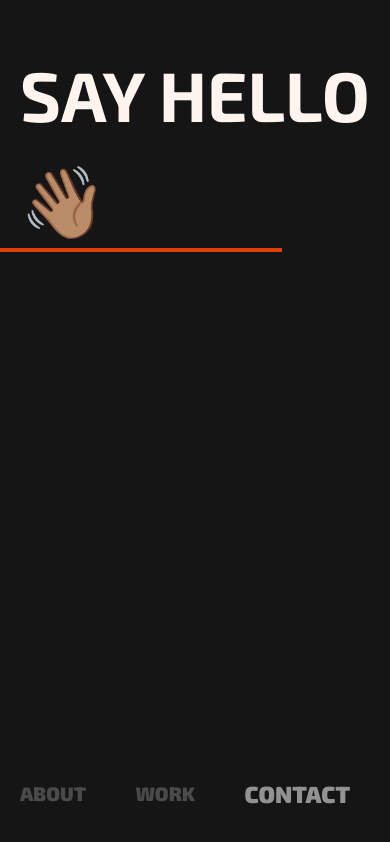
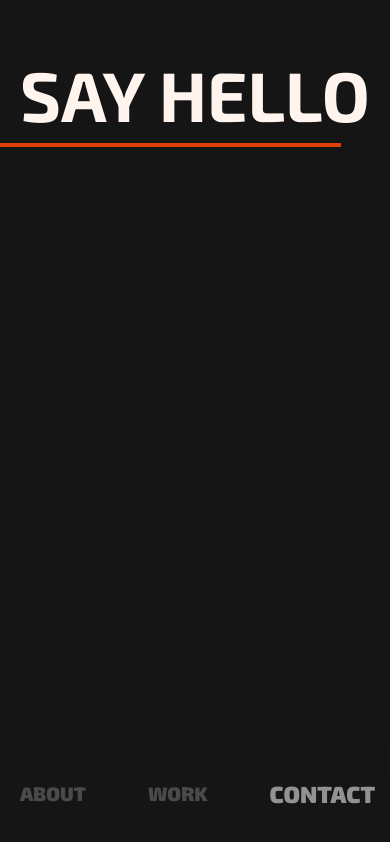
Before and after one commit to willbuilt1/portfolio-v2, a Next.js app: page /contact in a window 390 px wide. Built offline with nearby package versions, Linux system fonts and the light colour scheme.

Commit message:
Responsiveness updates

```diff
--- a/pages/contact.js
+++ b/pages/contact.js
@@ -5,7 +5,7 @@ import Layout from '../components/layout';
 export default function Work() {
   return (
     <Layout>
-      <h1 className="title">Say Hello 👋🏽</h1>
+      <h1 className="title">Say Hello</h1>
     </Layout>
   );
 }
--- a/styles/components/Card.module.scss
+++ b/styles/components/Card.module.scss
@@ -43,9 +43,10 @@
 
   &__cats {
     display: flex;
-    padding: vars.$sm 0;
+    margin-bottom: vars.$sm;
 
     & > div {
+      margin-top: vars.$sm;
       margin-right: vars.$sm;
     }
   }
--- a/styles/components/Slug.module.scss
+++ b/styles/components/Slug.module.scss
@@ -2,9 +2,11 @@
 
 .cats {
   display: flex;
-  padding: vars.$md 0;
+  flex-wrap: wrap;
+  margin-bottom: vars.$md;
 
   & > div {
+    margin-top: vars.$md;
     margin-right: vars.$sm;
   }
 }
--- a/styles/components/Work.module.scss
+++ b/styles/components/Work.module.scss
@@ -4,6 +4,6 @@
   display: grid;
   // grid-template-columns: repeat(2, minmax(30rem, 1fr));
   // grid-wrap: wrap;
-  grid-template-columns: repeat(auto-fit, minmax(40rem, 1fr));
+  grid-template-columns: repeat(auto-fit, minmax(35rem, 1fr));
   gap: vars.$md;
 }
--- a/styles/globals.scss
+++ b/styles/globals.scss
@@ -114,6 +114,7 @@ nav {
       color: vars.$grey;
       // transform: scale(1.25);
       font-size: 8.5rem;
+      margin-right: -0.5rem;
     }
   }
 }
@@ -132,6 +133,10 @@ nav {
     margin-left: 2rem;
     margin-bottom: 10rem;
     // height: 100vh;
+  }
+
+  .title::after {
+    width: 95vw;
   }
 
   .mainContent {
```
